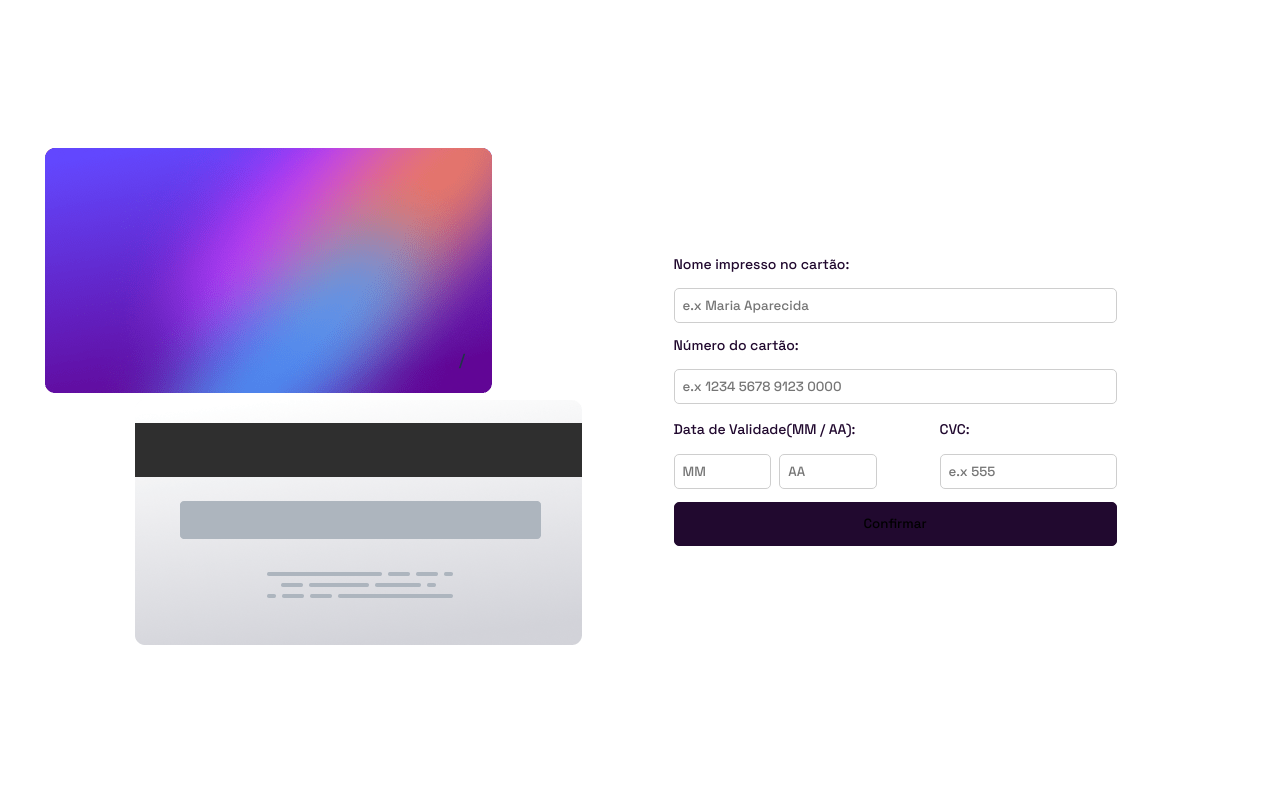
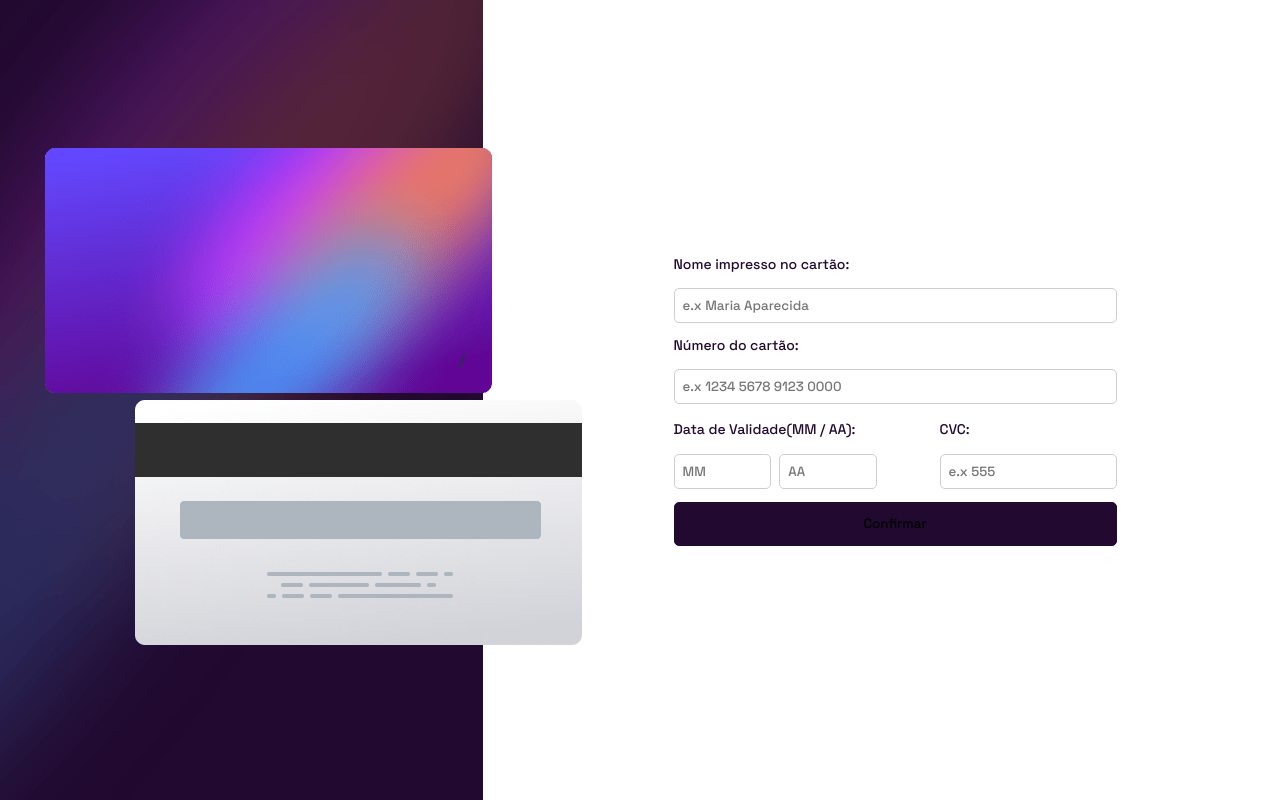
Before and after one commit to Alecsander-Castro/interative-card, a React (Vite) app: page / in a window 1280 px wide. Built offline with nearby package versions, Linux system fonts and the light colour scheme.

Commit message:
atualização css

```diff
--- a/src/App.css
+++ b/src/App.css
@@ -7,7 +7,7 @@
 }
 body {
   display: flex !important;
-  background-image: url("/assets/bg-main-desktop.png") no-repeat;
+  background: url("/assets/bg-main-desktop.png") no-repeat;
   background-color: #fff;
   justify-content: center;
 }
```
